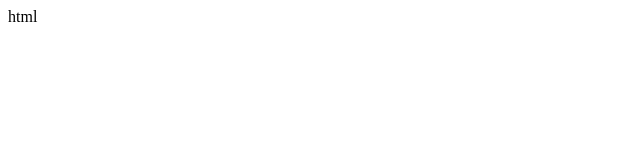
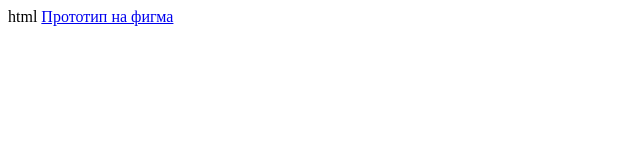
Before and after one commit to mavstevic-dev/diplom, a plain HTML site: page index.html in a window 1280 px wide. Shown: the whole page, without its empty margins (0-640 px from the left). Drawn offline with Linux system fonts and the light colour scheme.

Commit message:
Update index.html

```diff
--- a/index.html
+++ b/index.html
@@ -5,3 +5,8 @@ html
     <meta charset="UTF-8">
 	<meta name="viewport" content="width=device-width, initial-scale=1.0">
 	<title>TaskFlow - Система управления задачами</title>
+
+<body>
+<a href="https://www.figma.com/proto/upv5mlPrAI6rZwmPJMPegJ/Untitled?node-id=1-2&p=f&t=yAaH1QUZfB0gRCb8-0&scaling=min-zoom&content-scaling=fixed&page-id=0%3A1">Прототип на фигма</a>
+
+</body>
```
